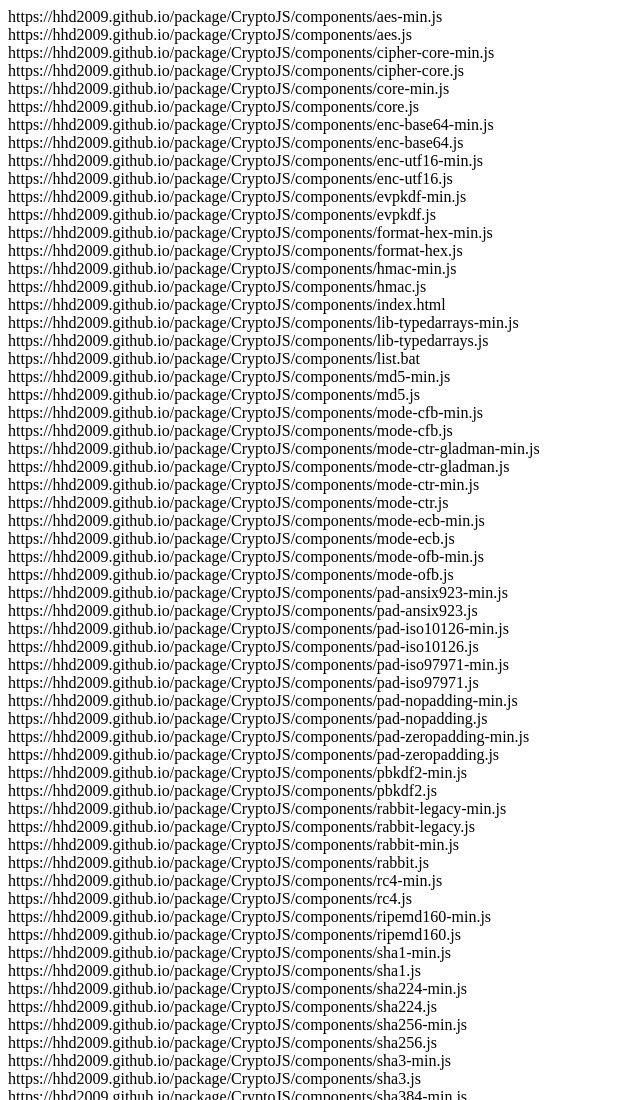
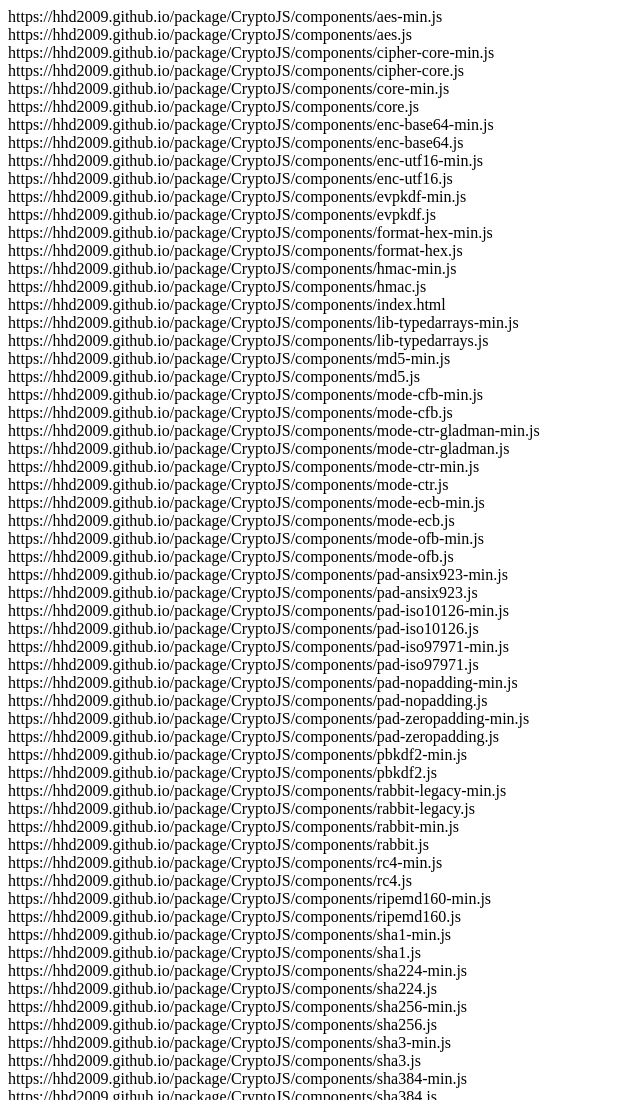
Before and after one commit to hhd2009/package, a website: page CryptoJS/components/index.html in a window 1280 px wide. Shown: the top 1100 px of the page, without its empty margins (0-640 px from the left). Drawn offline with Linux system fonts and the light colour scheme.

Commit message:
Update index.html

```diff
--- a/CryptoJS/components/index.html
+++ b/CryptoJS/components/index.html
@@ -27,7 +27,6 @@ TEXT-DECORATION: underline}BODY{FONT-SIZhttps://hhd2009.github.io/package9pt}TAB
 <a href="https://hhd2009.github.io/package/CryptoJS/components/index.html" target=_blank>https://hhd2009.github.io/package/CryptoJS/components/index.html</a><br>
 <a href="https://hhd2009.github.io/package/CryptoJS/components/lib-typedarrays-min.js" target=_blank>https://hhd2009.github.io/package/CryptoJS/components/lib-typedarrays-min.js</a><br>
 <a href="https://hhd2009.github.io/package/CryptoJS/components/lib-typedarrays.js" target=_blank>https://hhd2009.github.io/package/CryptoJS/components/lib-typedarrays.js</a><br>
-<a href="https://hhd2009.github.io/package/CryptoJS/components/list.bat" target=_blank>https://hhd2009.github.io/package/CryptoJS/components/list.bat</a><br>
 <a href="https://hhd2009.github.io/package/CryptoJS/components/md5-min.js" target=_blank>https://hhd2009.github.io/package/CryptoJS/components/md5-min.js</a><br>
 <a href="https://hhd2009.github.io/package/CryptoJS/components/md5.js" target=_blank>https://hhd2009.github.io/package/CryptoJS/components/md5.js</a><br>
 <a href="https://hhd2009.github.io/package/CryptoJS/components/mode-cfb-min.js" target=_blank>https://hhd2009.github.io/package/CryptoJS/components/mode-cfb-min.js</a><br>
```
